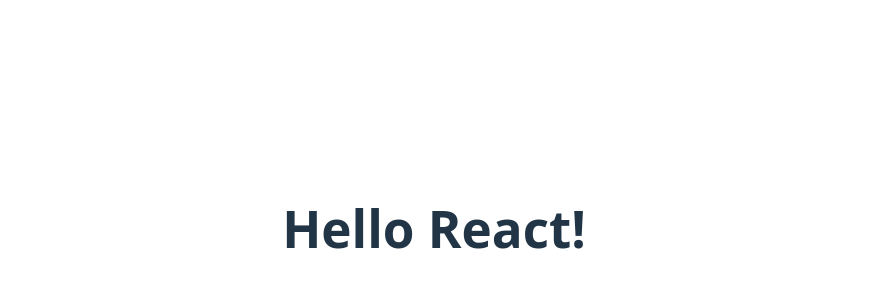
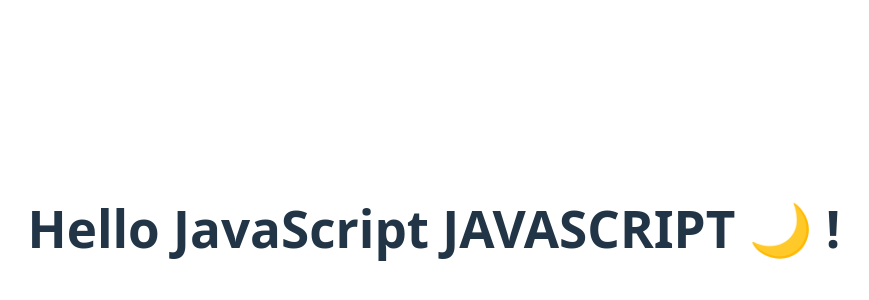
Before and after one commit to thushanJayasundara/react-project, a React (Vite) app: page / in a window 1280 px wide. Shown: the part 172-472 px from the top of the page, without its empty margins (206-1075 px from the left). Built offline with nearby package versions, Linux system fonts and the light colour scheme; the HTML template or start-up script is replaced by a standard one.

Commit message:
Jsx Syntax Update

```diff
--- a/src/App.jsx
+++ b/src/App.jsx
@@ -1,7 +1,10 @@
 import './App.css'
 
+let language = "JavaScript";
+let moon = "🌙";
+
 function App() {
-  return <h1>Hello React!</h1>;
+  return <h1>Hello {language} {language.toUpperCase()} {moon} !</h1>;
 }
 
 export default App
```
